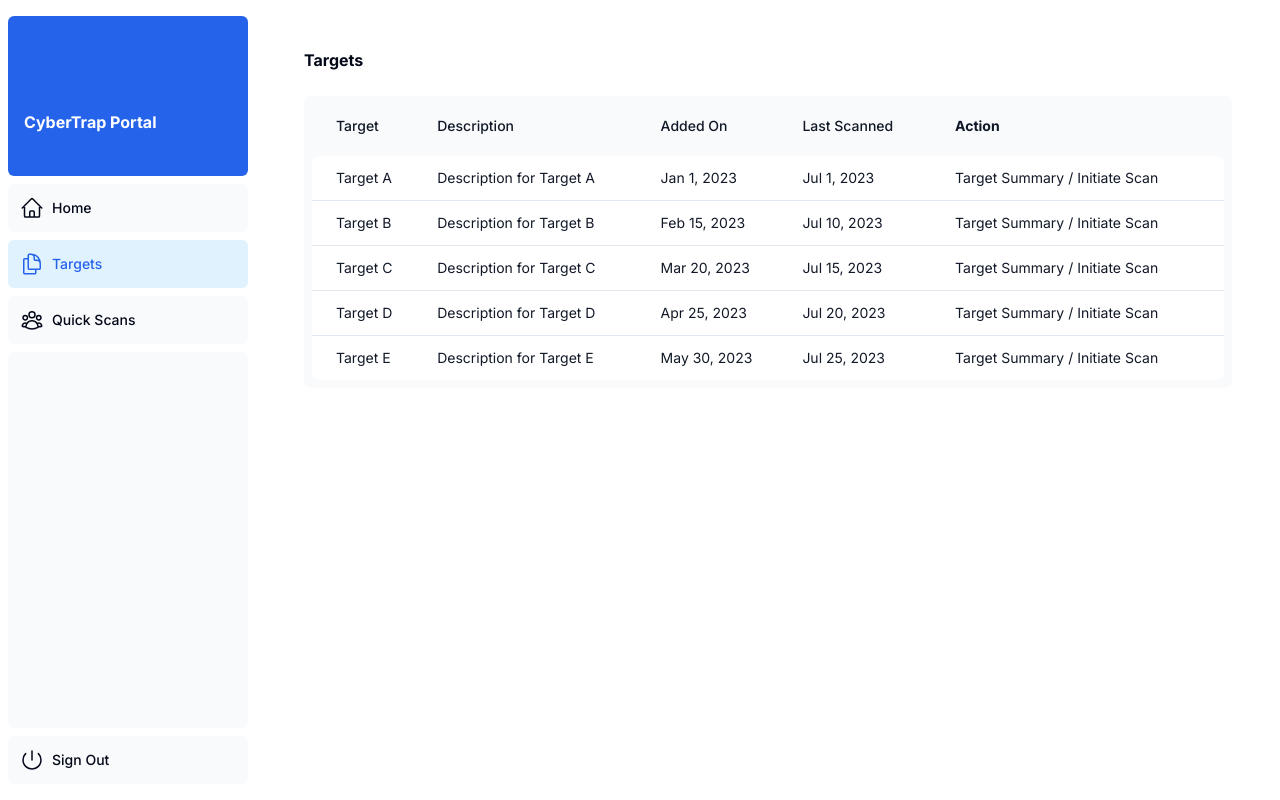
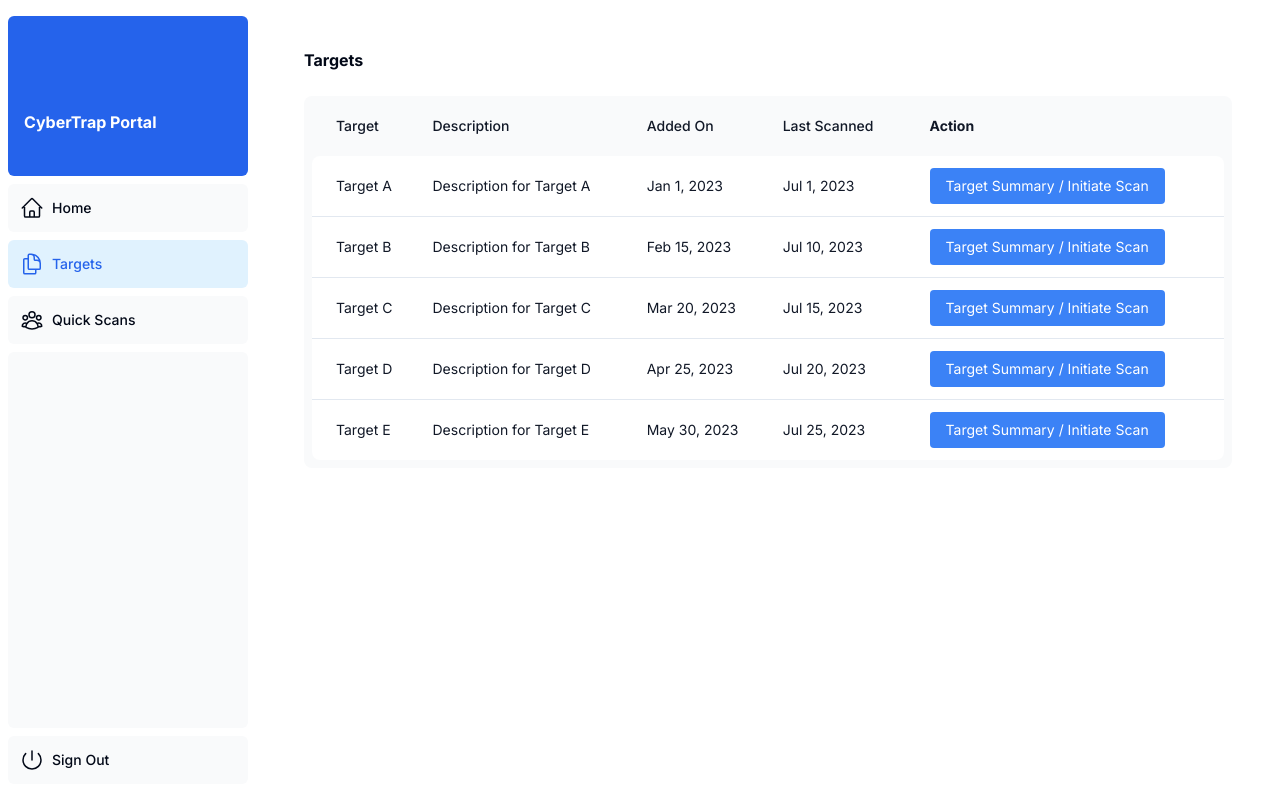
Before and after one commit to shannevie/unofficial_cybertrap, a Next.js app in the folder frontend/: page /dashboard/targets in a window 1280 px wide. Built offline with nearby package versions, Linux system fonts and the light colour scheme; a web font is replaced by a local one.

Commit message:
feat: target scan button

```diff
--- a/frontend/app/ui/targets/table.tsx
+++ b/frontend/app/ui/targets/table.tsx
@@ -1,6 +1,9 @@
+"use client";
+
 // import { UpdateInvoice, DeleteInvoice } from '@/app/ui/invoices/buttons';
 import { formatDateToLocal } from '@/app/lib/utils';
 import { fetchFilteredInvoices } from '@/app/lib/data';
+import { useRouter } from 'next/navigation';
 
 export default async function TargetsTable({
   query,
@@ -10,6 +13,11 @@ export default async function TargetsTable({
   currentPage: number;
 }) {
   //const targets = await fetchFilteredInvoices(query, currentPage);
+
+  const router = useRouter();
+  const handleViewDetails = (target: string) => {
+    router.push(`/dashboard/scans/${encodeURIComponent(target)}`);  // Redirect to the target detail page
+  };
 
   const targets = [
     {
@@ -118,7 +126,11 @@ export default async function TargetsTable({
                     {formatDateToLocal(target.lastScanned)}
                   </td>
                   <td className="whitespace-nowrap py-3 pl-6 pr-3">
-                        Target Summary / Initiate Scan
+                        <button
+                          onClick={() => handleViewDetails(targets.target)}
+                          className="bg-blue-500 text-white px-4 py-2 rounded">
+                            Target Summary / Initiate Scan
+                        </button>
                       {/* <UpdateInvoice id={target.id} />
                       <DeleteInvoice id={target.id} /> */}
                   </td>
```
